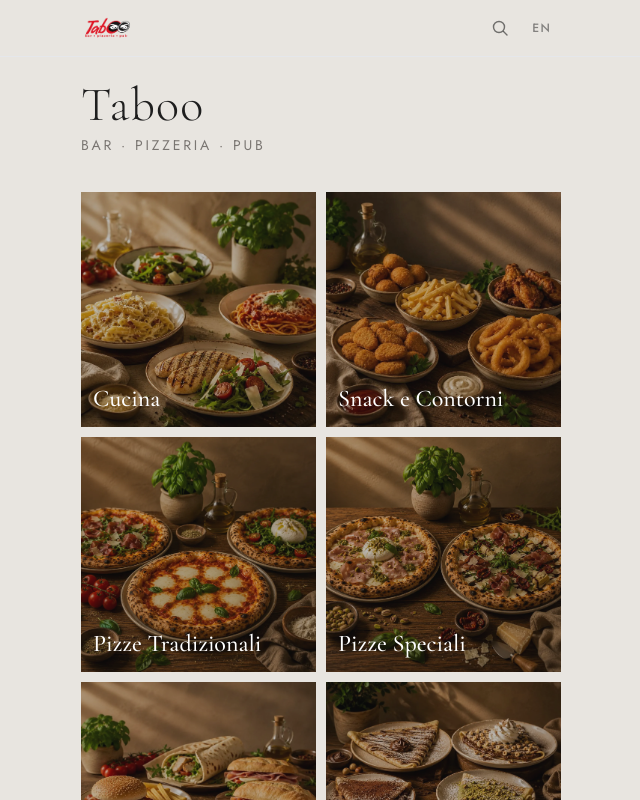
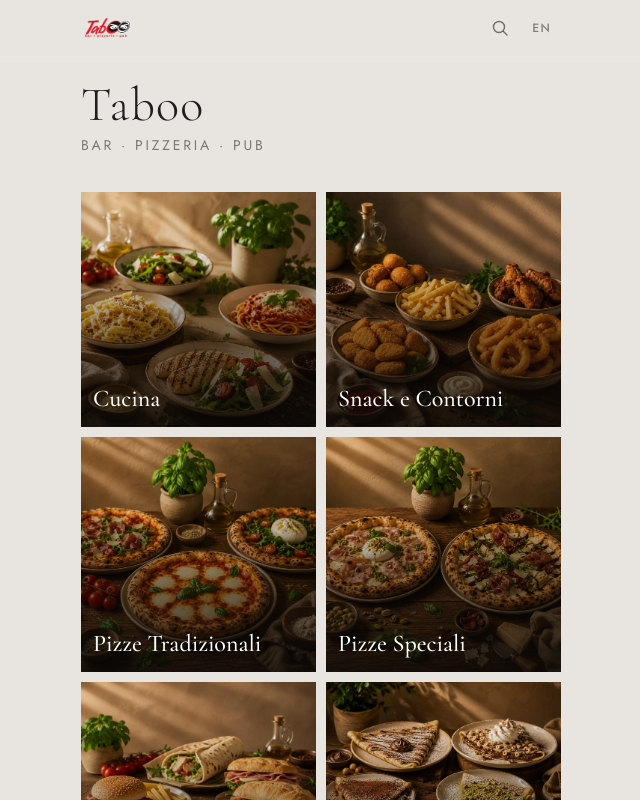
Before and after one commit to al3xf3r/taboo-manji, a Next.js app: page / in a window 1280 px wide. Shown: the top 800 px of the page, without its empty margins (319-959 px from the left). Built offline with nearby package versions, Linux system fonts and the light colour scheme.

Commit message:
Update globals.css

```diff
--- a/src/app/globals.css
+++ b/src/app/globals.css
@@ -57,7 +57,7 @@
   }
 
   .category-card:hover .card-overlay {
-    @apply bg-opacity-40;
+    opacity: 1;
   }
 
   .category-card:hover .card-image {
@@ -69,7 +69,14 @@
   }
 
   .card-overlay {
-    @apply absolute inset-0 bg-ink bg-opacity-30 transition-all duration-300;
+    @apply absolute inset-0 transition-all duration-300;
+    background: linear-gradient(
+      to top,
+      rgba(10, 8, 6, 0.82) 0%,
+      rgba(10, 8, 6, 0.45) 40%,
+      rgba(10, 8, 6, 0.10) 70%,
+      rgba(10, 8, 6, 0.0) 100%
+    );
   }
 
   .price-pill {
```
